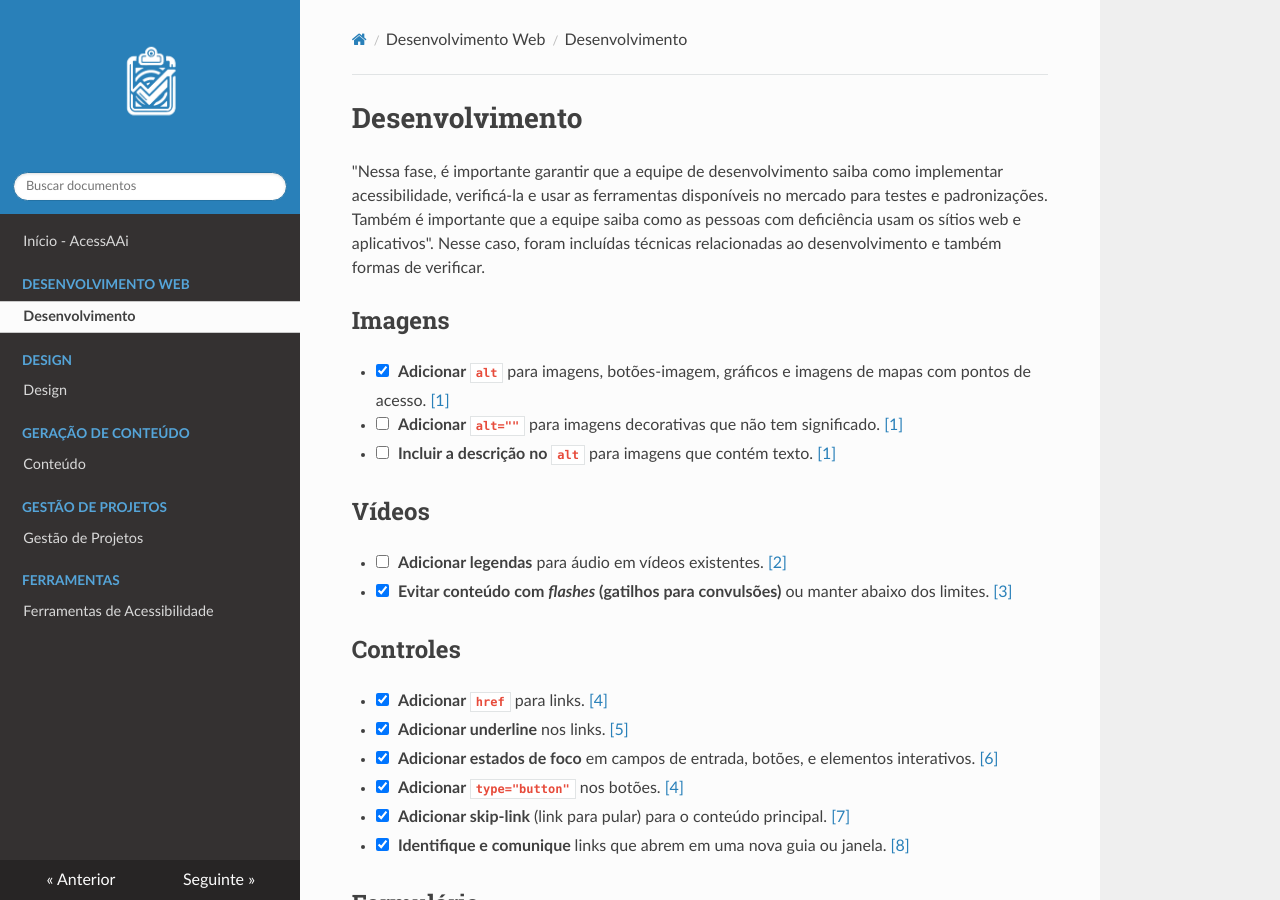
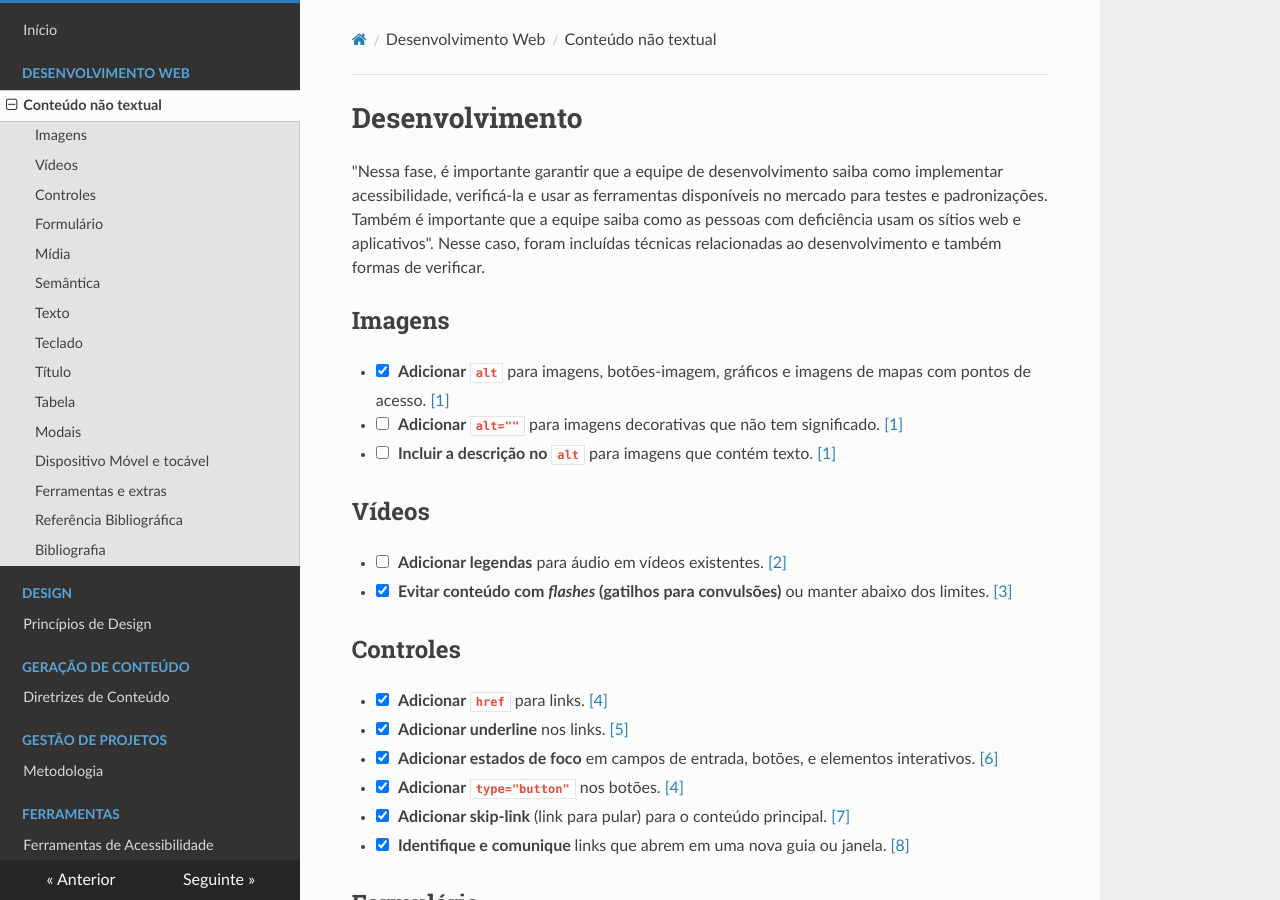
Before and after one commit to UnBIHC2025-1/IHC-2025.1-Grupo02, an MkDocs documentation site: the page built from docs/devWeb/non_text_content.md, in a window 1280 px wide and 900 px high. Built offline with MkDocs 1.6.1, drawn with Linux system fonts in a browser that asks for light colours; nearby versions of some CDN libraries.

```diff
--- a/mkdocs.yml
+++ b/mkdocs.yml
@@ -1,38 +1,36 @@
+# CONFIGURAÇÃO DO SITE
+site_name: AcessAAí
 site_url: https://unbihc2025-1.github.io/IHC-2025.1-Grupo02/
-site_name: AcessAAí
+use_directory_urls: false
 
-use_directory_urls: False
+# NAVEGAÇÃO
+nav:
+  - 'Início': 'index.md'
+  - 'Desenvolvimento Web':
+    - 'Conteúdo não textual': 'devWeb/non_text_content.md'
+  - 'Design':
+    - 'Princípios de Design': 'design/design.md'
+  - 'Geração de Conteúdo':
+    - 'Diretrizes de Conteúdo': 'geracaoConteudo/conteudo.md'
+  - 'Gestão de Projetos':
+    - 'Metodologia': 'gestaoProjeto/gestaoProjeto.md'
+  - 'Ferramentas':
+    - 'Ferramentas de Acessibilidade': 'tools/ferramentas.md'
 
-nav:
-  - Início - AcessAAi: 'index.md'
-
-  - Desenvolvimento Web:
-    - Desenvolvimento: 'devWeb/non_text_content.md'
-
-  - Design:
-    - Design: 'design/design.md'
-
-  - Geração de Conteúdo:
-    - Conteúdo: 'geracaoConteudo/conteudo.md'
-
-  - Gestão de Projetos:
-    - Gestão de Projetos: 'gestaoProjeto/gestaoProjeto.md'
-
-  - Ferramentas:
-    - Ferramentas de Acessibilidade: 'tools/ferramentas.md'
-
+# TEMA
 theme:
   name: readthedocs
   locale: pt_BR
-  titles_only: true
   logo: imagens/logo-verificaaa.png
   favicon: imagens/logo-verificaaa.png
 
+# EXTENSÕES MARKDOWN
 markdown_extensions:
   - def_list
   - pymdownx.tasklist:
       custom_checkbox: false
       clickable_checkbox: true
 
+# CSS EXTRA
 extra_css:
   - stylesheets/extra.css
```
Also changed, not shown: docs/index.md (+24 -3 lines), site/404.html, site/css/theme_extra.css, site/design/design.html, site/devWeb/non_text_content.html, site/geracaoConteudo/conteudo.html, site/gestaoProjeto/gestaoProjeto.html, site/index.html, site/js/theme.js, site/search.html, site/search/search_index.json, site/sitemap.xml, site/tools/ferramentas.html, 1 other file.
